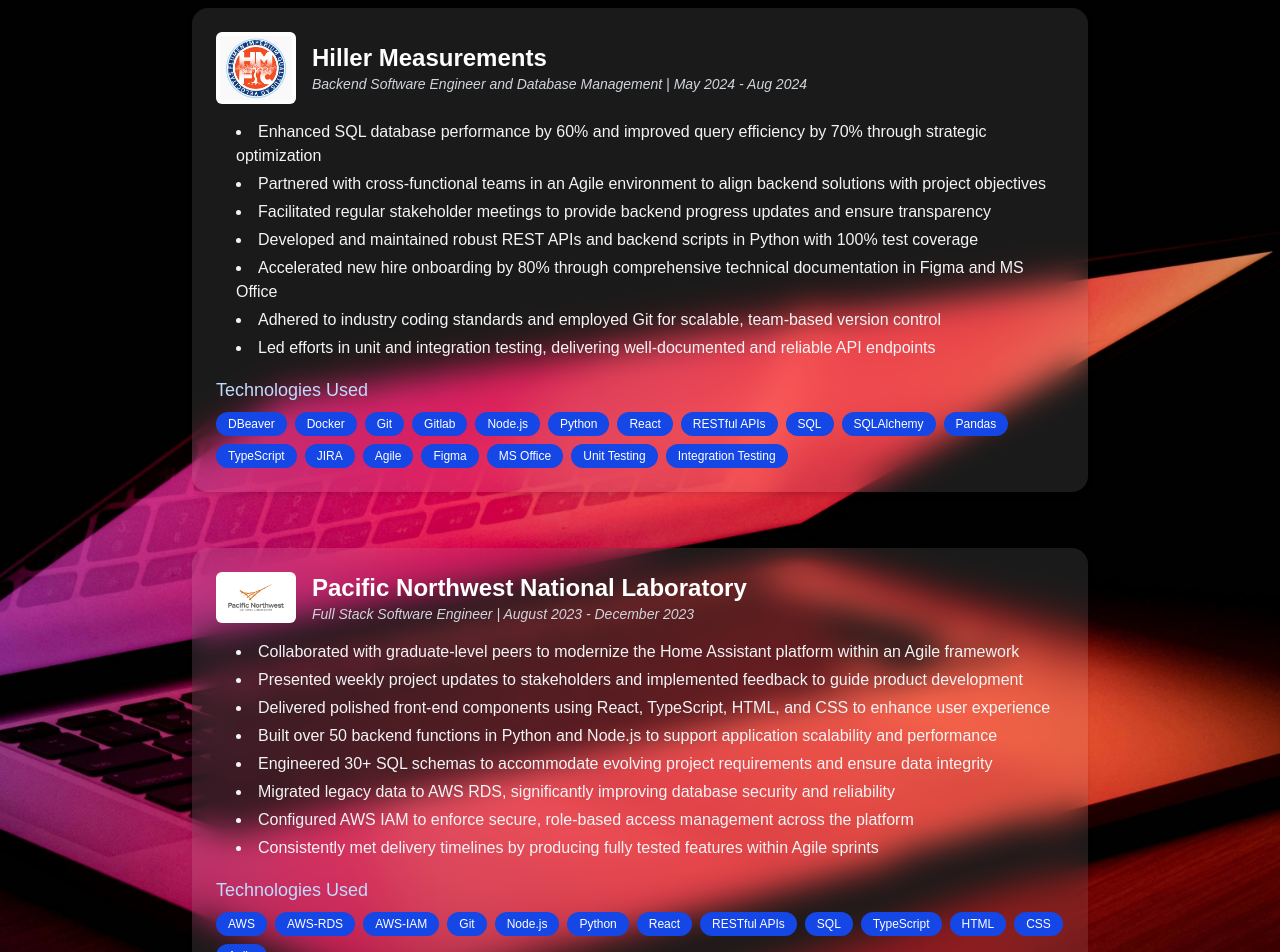
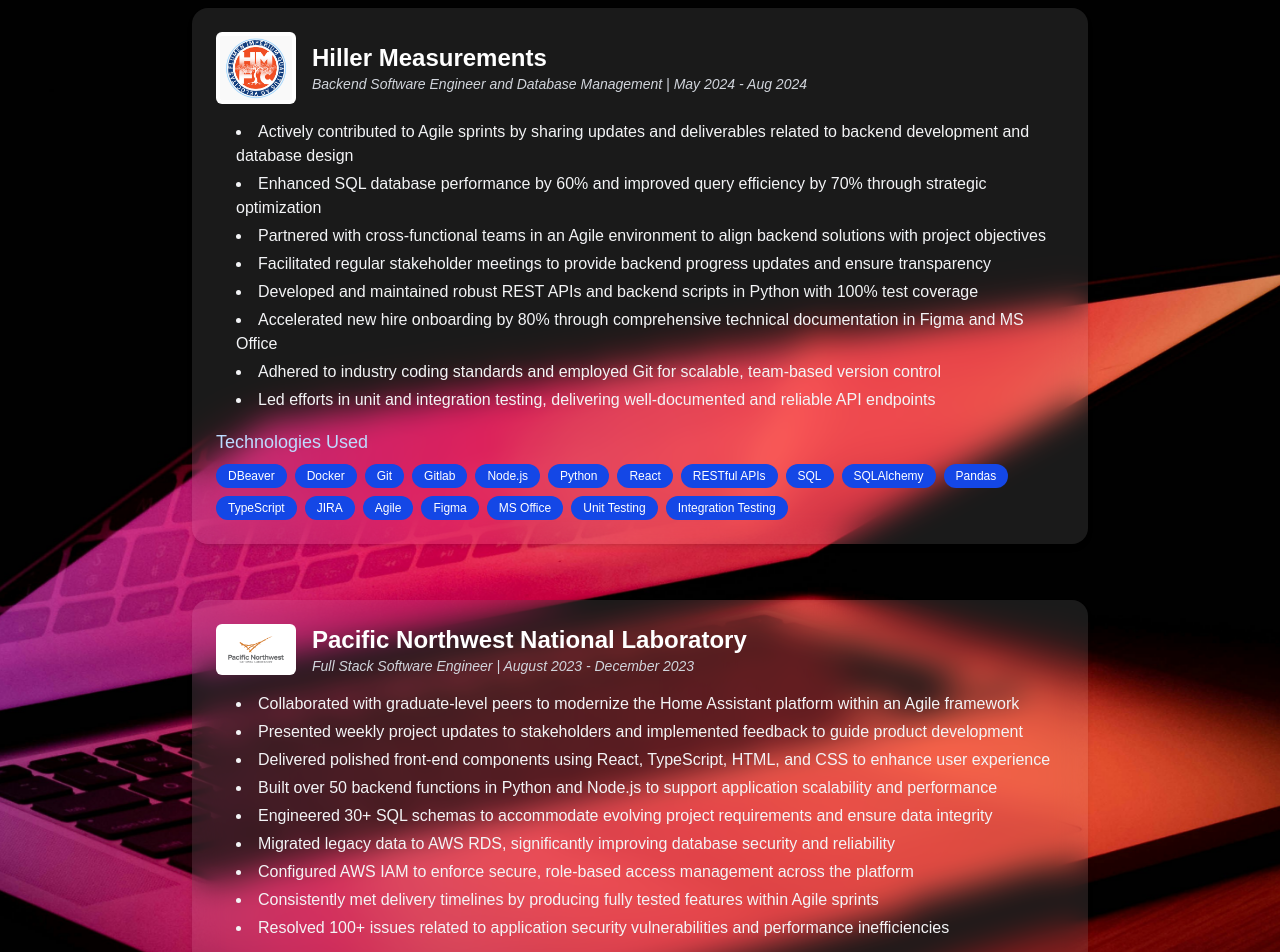
Before and after one commit to AlexisNavarro/portfolio, a Next.js app in the folder my-portfolio/: page /experience in a window 1280 px wide. Shown: the part 160-1112 px from the top of the page. Built offline with nearby package versions, Linux system fonts and the light colour scheme.

Commit message:
added new lines of content to pnnl and hiller

```diff
--- a/my-portfolio/src/app/experience/page.tsx
+++ b/my-portfolio/src/app/experience/page.tsx
@@ -21,6 +21,7 @@
             title: "Backend Software Engineer and Database Management",
             date: "May 2024 - Aug 2024",
             bullets: [
+              "Actively contributed to Agile sprints by sharing updates and deliverables related to backend development and database design",
               "Enhanced SQL database performance by 60% and improved query efficiency by 70% through strategic optimization",
               "Partnered with cross-functional teams in an Agile environment to align backend solutions with project objectives",
               "Facilitated regular stakeholder meetings to provide backend progress updates and ensure transparency",
@@ -50,6 +51,7 @@
               "Migrated legacy data to AWS RDS, significantly improving database security and reliability",
               "Configured AWS IAM to enforce secure, role-based access management across the platform",
               "Consistently met delivery timelines by producing fully tested features within Agile sprints",
+              "Resolved 100+ issues related to application security vulnerabilities and performance inefficiencies",
             ],
             tech: [
               "AWS", "AWS-RDS", "AWS-IAM", "Git", "Node.js", "Python", "React",
```
